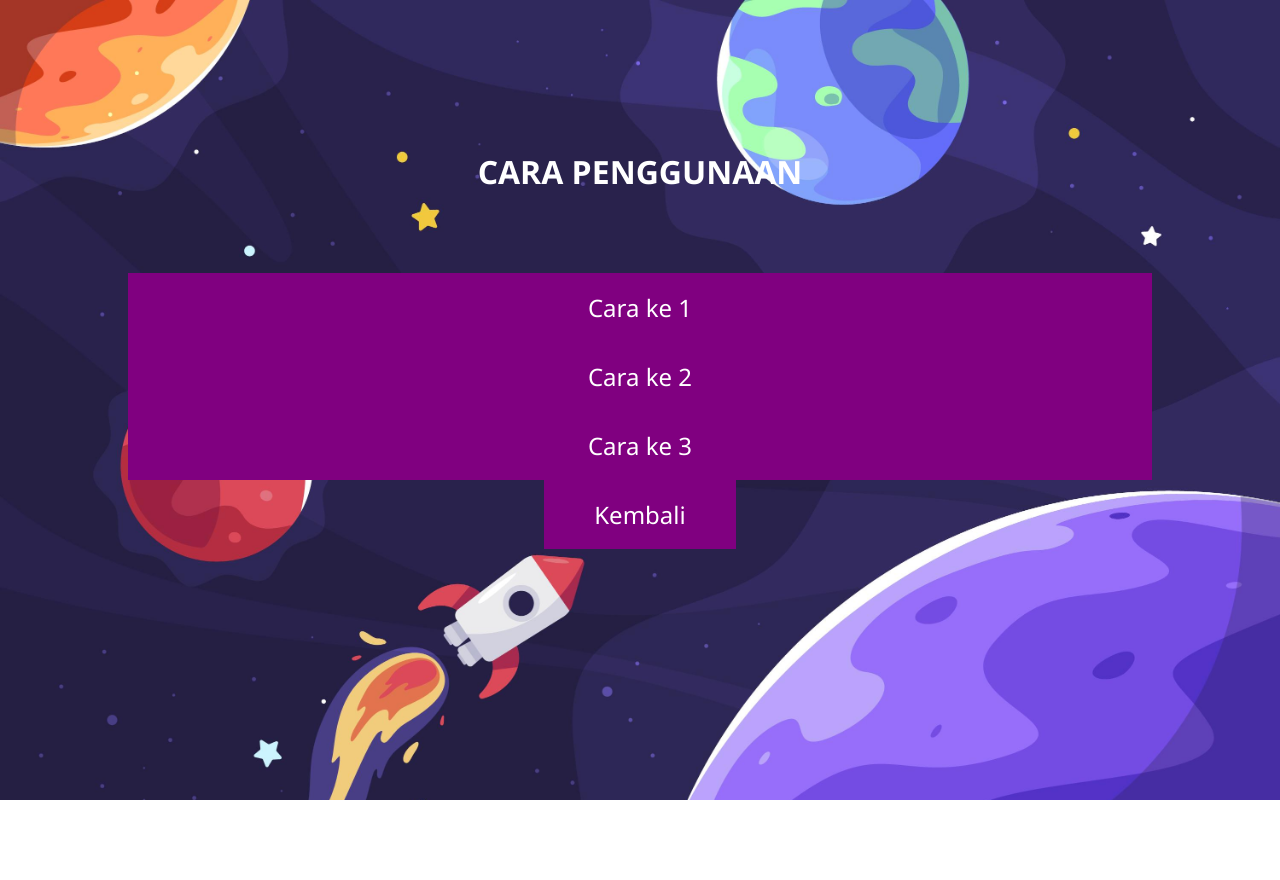
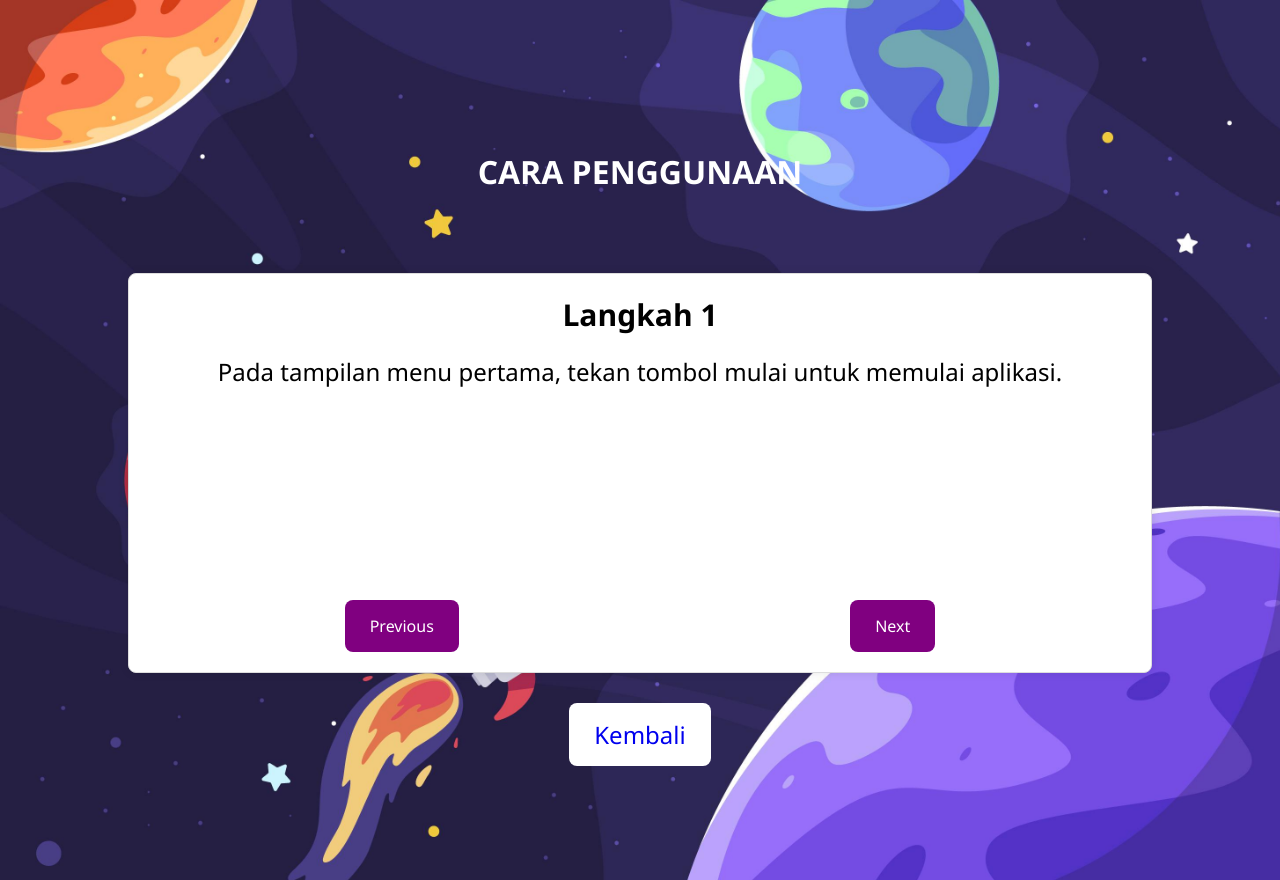
Before and after one commit to FikalAhmad/AR-JS, a website: page bantuan.html in a window 1280 px wide. Before the commit the page ends 800 px from the top, so only its background shows below. Drawn offline with Linux system fonts and the light colour scheme.

Commit message:
chore(core): update code and rename file

```diff
--- a/bantuan.html
+++ b/bantuan.html
@@ -7,51 +7,63 @@
   </head>
   <body>
     <main class="main">
-      <h2>CARA PENGGUNAAN</h2>
-      <div class="btn">
-        <button class="accordion">Cara ke 1</button>
-        <div class="panel">
+      <h2 class="title">CARA PENGGUNAAN</h2>
+      <div class="steps-container">
+        <div class="step" id="step1">
+          <h2 class="step-title">Langkah 1</h2>
           <p>
             Pada tampilan menu pertama, tekan tombol mulai untuk memulai
             aplikasi.
           </p>
         </div>
-
-        <button class="accordion">Cara ke 2</button>
-        <div class="panel">
+        <div class="step" id="step2">
+          <h2 class="step-title">Langkah 2</h2>
           <p>
             Lalu, anda akan melihat sebuah izin untuk menyalakan kamera, tekan
             allow / izinkan.
           </p>
         </div>
-
-        <button class="accordion">Cara ke 3</button>
-        <div class="panel">
+        <div class="step" id="step3">
+          <h2 class="step-title">Langkah 3</h2>
           <p>
             Arahkan ke bagian marker dan pastikan kamera dengan kondisi
             pencahayaan yang jelas dan tidak buram.
           </p>
         </div>
-
-        <div>
-          <button class="back-button">Kembali</button>
+        <div class="wrap-btn">
+          <button onclick="changeStep(-1)">Previous</button>
+          <button onclick="changeStep(1)">Next</button>
         </div>
+      </div>
+      <div class="btn-back-div">
+        <button class="btn-back">
+          <a href="/index.html" class="link">Kembali</a>
+        </button>
       </div>
 
       <script>
-        var acc = document.getElementsByClassName("accordion");
-        var i;
+        let currentStep = 1;
+        showStep(currentStep);
 
-        for (i = 0; i < acc.length; i++) {
-          acc[i].addEventListener("click", function () {
-            this.classList.toggle("active");
-            var panel = this.nextElementSibling;
-            if (panel.style.display === "block") {
-              panel.style.display = "none";
-            } else {
-              panel.style.display = "block";
-            }
+        function changeStep(n) {
+          showStep((currentStep += n));
+        }
+
+        function showStep(n) {
+          const steps = document.querySelectorAll(".step");
+
+          if (n > steps.length) {
+            currentStep = 1;
+          }
+          if (n < 1) {
+            currentStep = steps.length;
+          }
+
+          steps.forEach((step) => {
+            step.style.display = "none";
           });
+
+          steps[currentStep - 1].style.display = "block";
         }
       </script>
     </main>
--- a/public/bantuan.css
+++ b/public/bantuan.css
@@ -2,57 +2,78 @@
   margin: 0;
   padding: 0;
   box-sizing: border-box;
+  font-family: "Segoe UI", Tahoma, Geneva, Verdana, sans-serif;
+  font-size: 24px;
 }
 .main {
-  height: 100vh;
+  height: 110vh;
   background-image: url(/background.jpg);
   background-size: cover;
   background-repeat: no-repeat;
 }
-h2 {
+.title {
   display: flex;
-  font-family: "Segoe UI", Tahoma, Geneva, Verdana, sans-serif;
   font-size: 32px;
+  text-align: center;
   color: white;
   padding: 150px 0 80px;
   justify-content: center;
 }
-.btn {
+.steps-container {
   display: flex;
   flex-direction: column;
   justify-content: space-between;
   align-items: center;
+  width: 80%;
+  height: 50vh;
+  margin: auto;
+  padding: 20px;
+  background-color: white;
+  border: 1px solid #ddd;
+  border-radius: 8px;
+  box-shadow: 0 0 10px rgba(0, 0, 0, 0.1);
 }
-.accordion {
-  font-family: "Segoe UI", Tahoma, Geneva, Verdana, sans-serif;
+
+.step {
+  display: none;
+  text-align: center;
+}
+.step-title {
+  font-size: 30px;
+  padding-bottom: 20px;
+}
+button {
+  margin-top: 10px;
+  padding: 15px 25px;
+  font-size: 16px;
+  cursor: pointer;
   border: none;
+  border-radius: 8px;
   background-color: purple;
   color: white;
-  font-size: 24px;
-  cursor: pointer;
-  padding: 18px;
-  width: 80%;
-  outline: none;
-  transition: 0.4s;
 }
-.panel {
-  padding: 0 40px;
-  display: none;
-  color: white;
-  overflow: hidden;
+.wrap-btn {
+  width: 100%;
+  display: flex;
+  justify-content: space-around;
 }
-p {
-  padding: 10px 20px;
-  background-color: purple;
-  font-family: "Segoe UI", Tahoma, Geneva, Verdana, sans-serif;
-  font-size: 18px;
+.btn-back-div {
+  display: flex;
+  justify-content: center;
+  margin-top: 20px;
 }
-.back-button {
-  border: none;
-  background-color: purple;
-  color: white;
-  font-family: "Segoe UI", Tahoma, Geneva, Verdana, sans-serif;
-  font-size: 24px;
-  width: 100%;
-  padding: 18px 50px;
+.btn-back {
+  background-color: white;
 }
+.link {
+  text-decoration: none;
+}
+
+@media screen and (max-width: 400px) {
+  .main {
+    height: 160vh;
+  }
+  .steps-container {
+    height: 75vh;
+  }
+}
--- a/public/style.css
+++ b/public/style.css
@@ -8,22 +8,22 @@ body {
   height: 100vh;
   display: flex;
   flex-direction: column;
-  justify-content: space-around;
+  justify-content: space-evenly;
   align-items: center;
   background-image: url(/background.jpg);
   background-size: cover;
   background-repeat: no-repeat;
 }
 .title {
-  font-size: 32px;
+  font-size: 40px;
   font-family: "Segoe UI", Tahoma, Geneva, Verdana, sans-serif;
   color: white;
 }
 .wrap--btn {
   display: flex;
   flex-direction: column;
-  justify-content: space-between;
-  height: 20vh;
+  justify-content: space-around;
+  height: 25vh;
 }
 .link {
   color: white;
@@ -35,7 +35,6 @@ button {
   border: none;
   background-color: purple;
   color: white;
-  font-size: 16px;
-  font-weight: bold;
+  font-size: 24px;
   padding: 10px 60px;
 }
--- a/server.js
+++ b/server.js
@@ -6,8 +6,8 @@ app.use(morgan("dev"));
 app.use(express.static(path.join(__dirname, "/")));
 app.use(express.json());
 app.use(express.urlencoded({ extended: false }));
-app.get("/", (req, res) => {
-  res.render("index");
+app.get("/camera", (req, res) => {
+  res.render("camera");
 });
 app.listen(3000, () => {
   console.log("listening on port 3000");
```
Also changed, not shown: camera.html (added, +55 -0 lines), index.html (+14 -52 lines).
